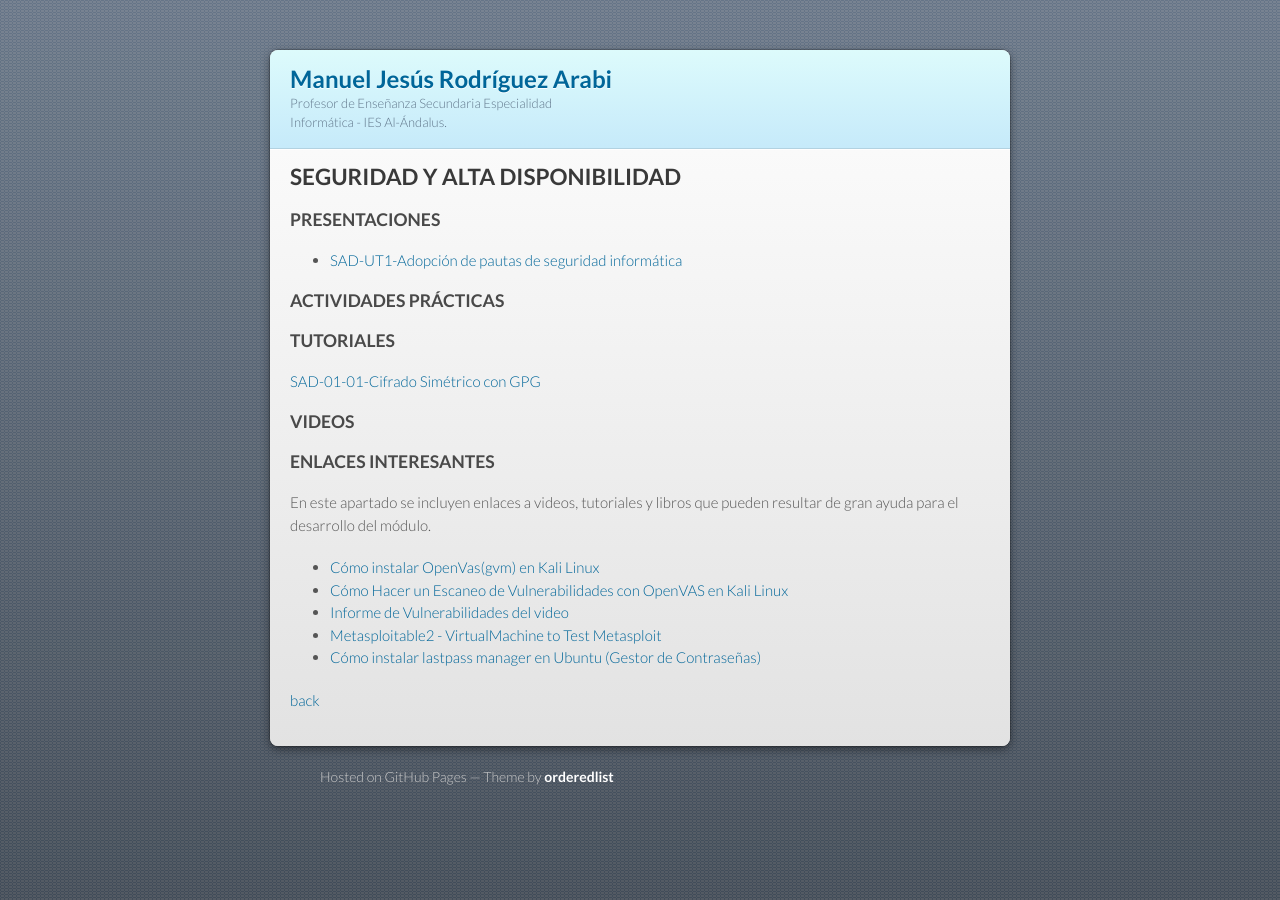
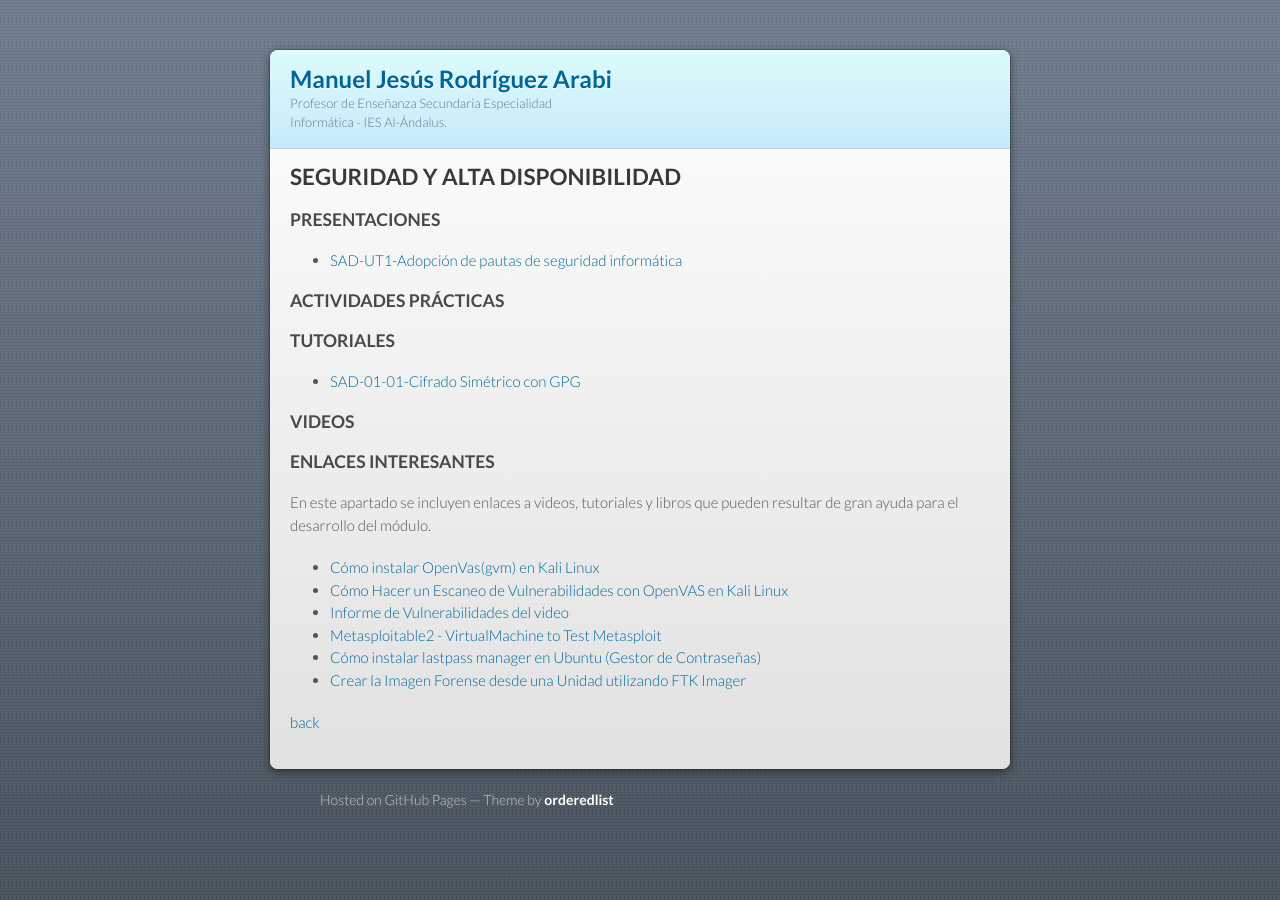
Before and after one commit to mrodara/mrodara.github.io, a Jekyll site: the page built from mods/sad.md, in a window 1280 px wide. Built offline with Jekyll 4.4.1, drawn with Linux system fonts in a browser that asks for light colours; our own code applies the rules of GitHub Pages for plain Markdown files.

Commit message:
Tutorial web recolección evidencias ftk imager

```diff
--- a/mods/sad.md
+++ b/mods/sad.md
@@ -12,7 +12,7 @@ layout: default
 
 ### TUTORIALES
 
-[SAD-01-01-Cifrado Simétrico con GPG](https://docs.google.com/document/d/15xqNhSWpaRppFaa05J4BrJodhnAUsmWY4YIshQ_cBak/edit?usp=sharing)
+* [SAD-01-01-Cifrado Simétrico con GPG](https://docs.google.com/document/d/15xqNhSWpaRppFaa05J4BrJodhnAUsmWY4YIshQ_cBak/edit?usp=sharing)
 
 ### VIDEOS
 
@@ -25,5 +25,6 @@ En este apartado se incluyen enlaces a videos, tutoriales y libros que pueden re
 * [Informe de Vulnerabilidades del video](../documentos/informe_openvas_instalacion.pdf)
 * [Metasploitable2 - VirtualMachine to Test Metasploit](https://information.rapid7.com/download-metasploitable-2017.html)
 * [Cómo instalar lastpass manager en Ubuntu (Gestor de Contraseñas)](https://linuxhint.com/install-lastpass-ubuntu/)
+* [Crear la Imagen Forense desde una Unidad utilizando FTK Imager](http://www.reydes.com/d/?q=Crear_la_Imagen_Forense_desde_una_Unidad_utilizando_FTK_Imager)
 
 [back](https://mrodara.github.io)
```
Also changed, not shown: mods/hlc.md (+2 -0 lines).
